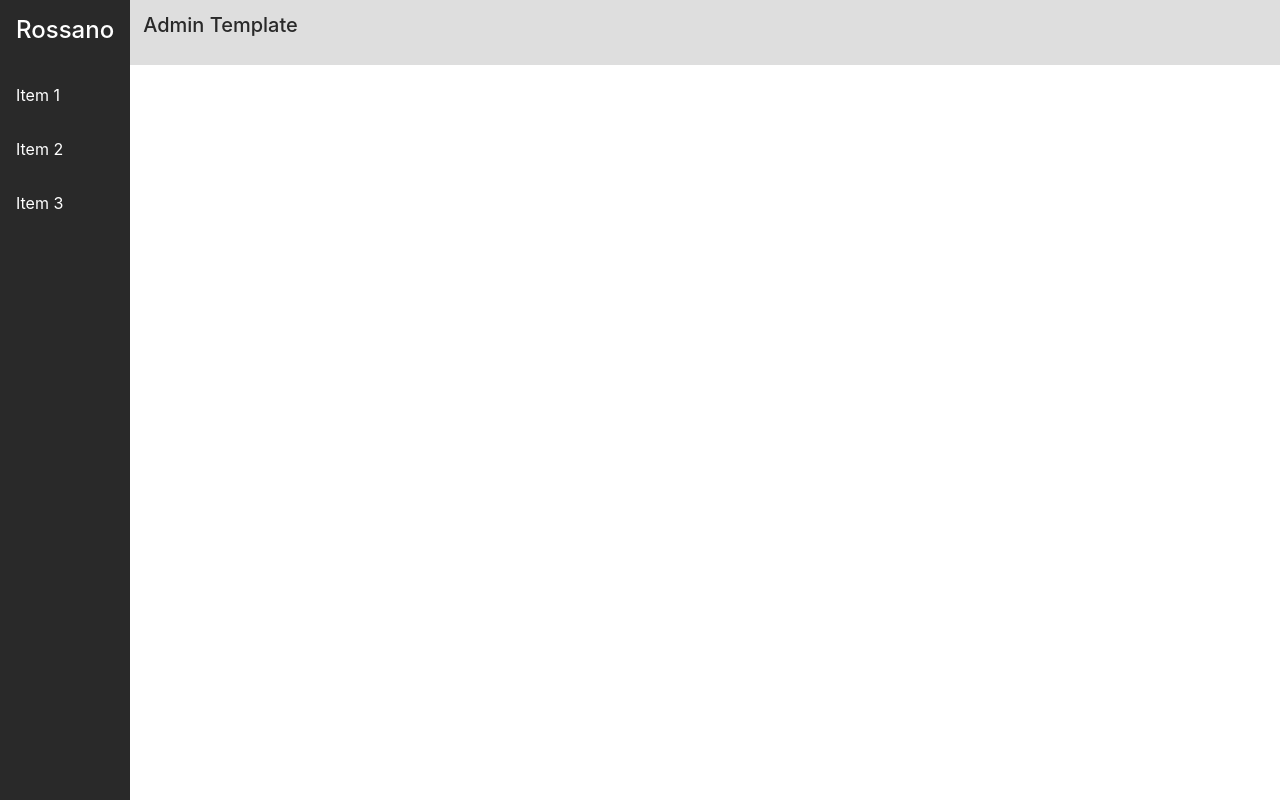
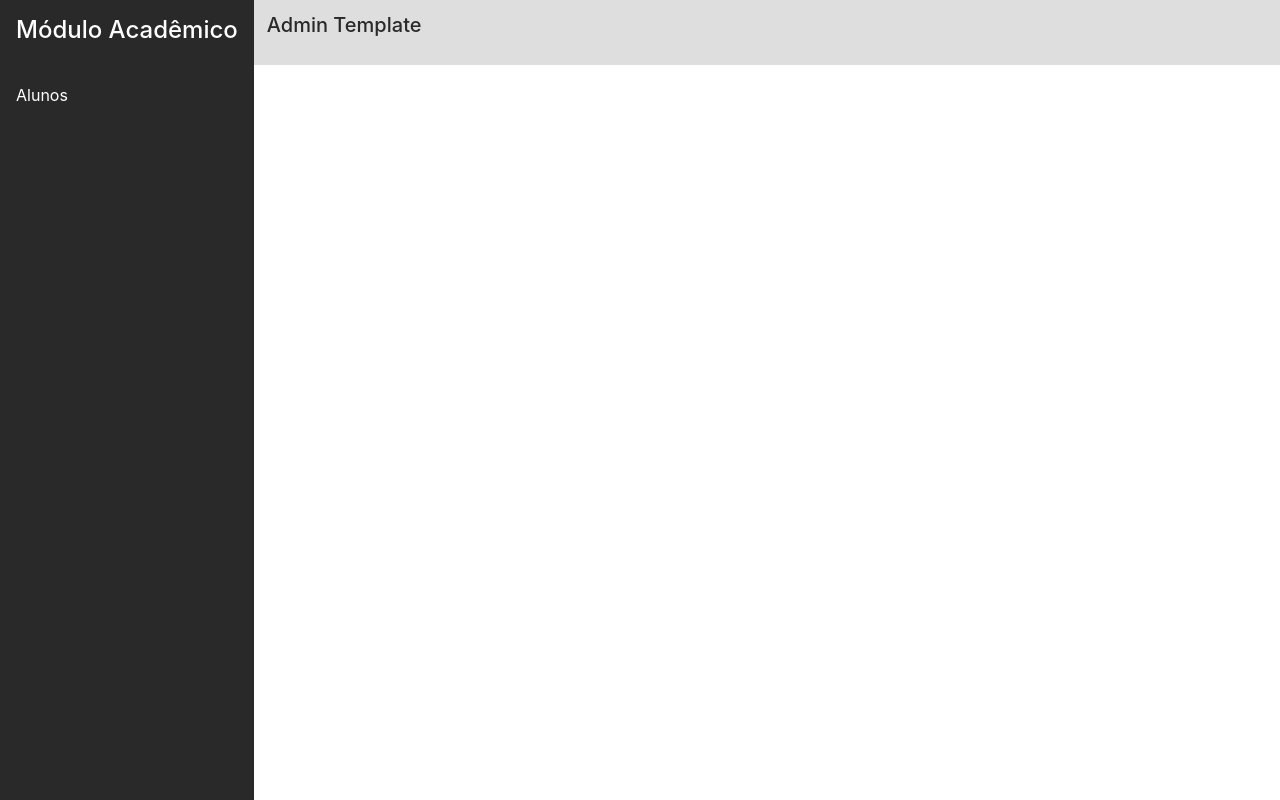
Before and after one commit to rossanorb/ga, a Vue app in the folder app/: page / in a window 1280 px wide. Built offline with nearby package versions, Linux system fonts and the light colour scheme.

Commit message:
ajuste layout

```diff
--- a/app/src/views/DashBoard.vue
+++ b/app/src/views/DashBoard.vue
@@ -4,11 +4,9 @@
     <aside id="sidebar">
         <ul>
             <li class="user">
-                <h4>Rossano</h4>
+                <h4>Módulo Acadêmico</h4>
             </li>
-            <li><a href="">Item 1</a></li>
-            <li><a href="">Item 2</a></li>
-            <li><a href="">Item 3</a></li>
+            <li><a href="">Alunos</a></li>
         </ul>
     </aside>
 
```
